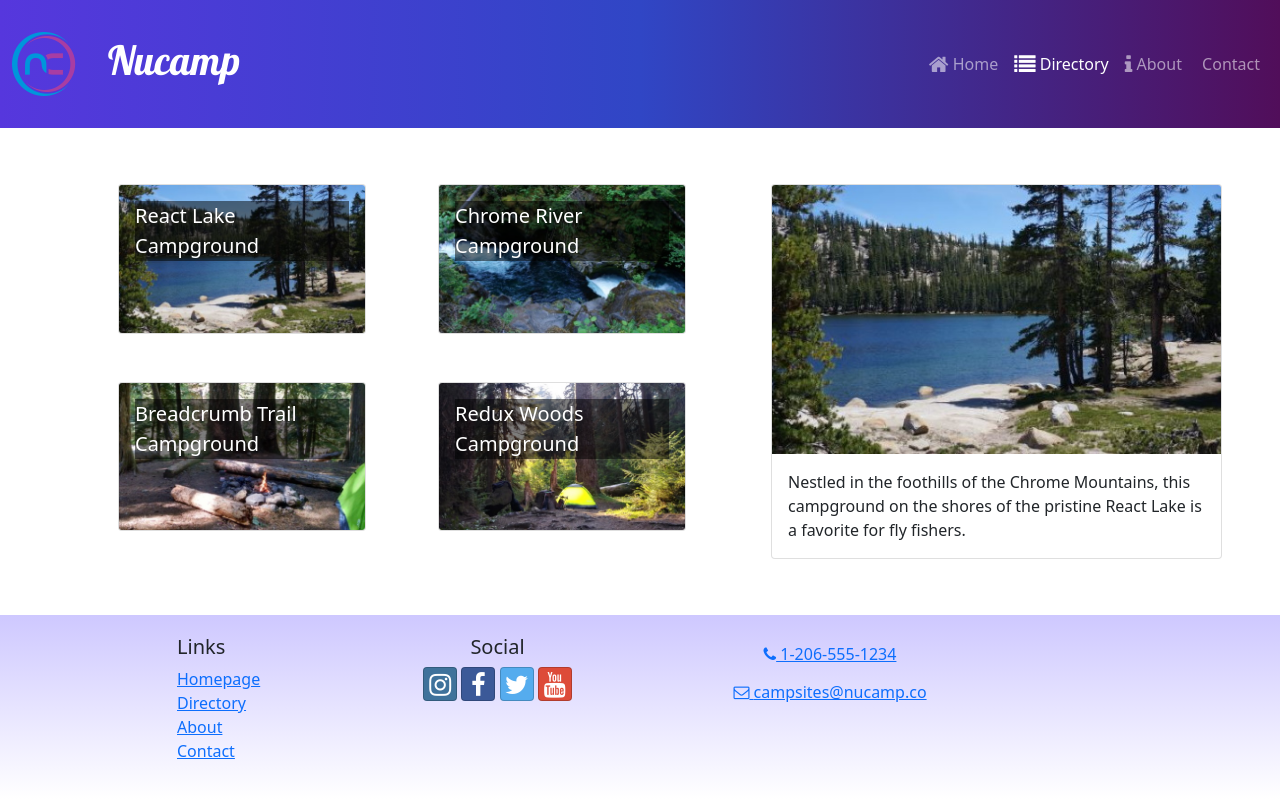
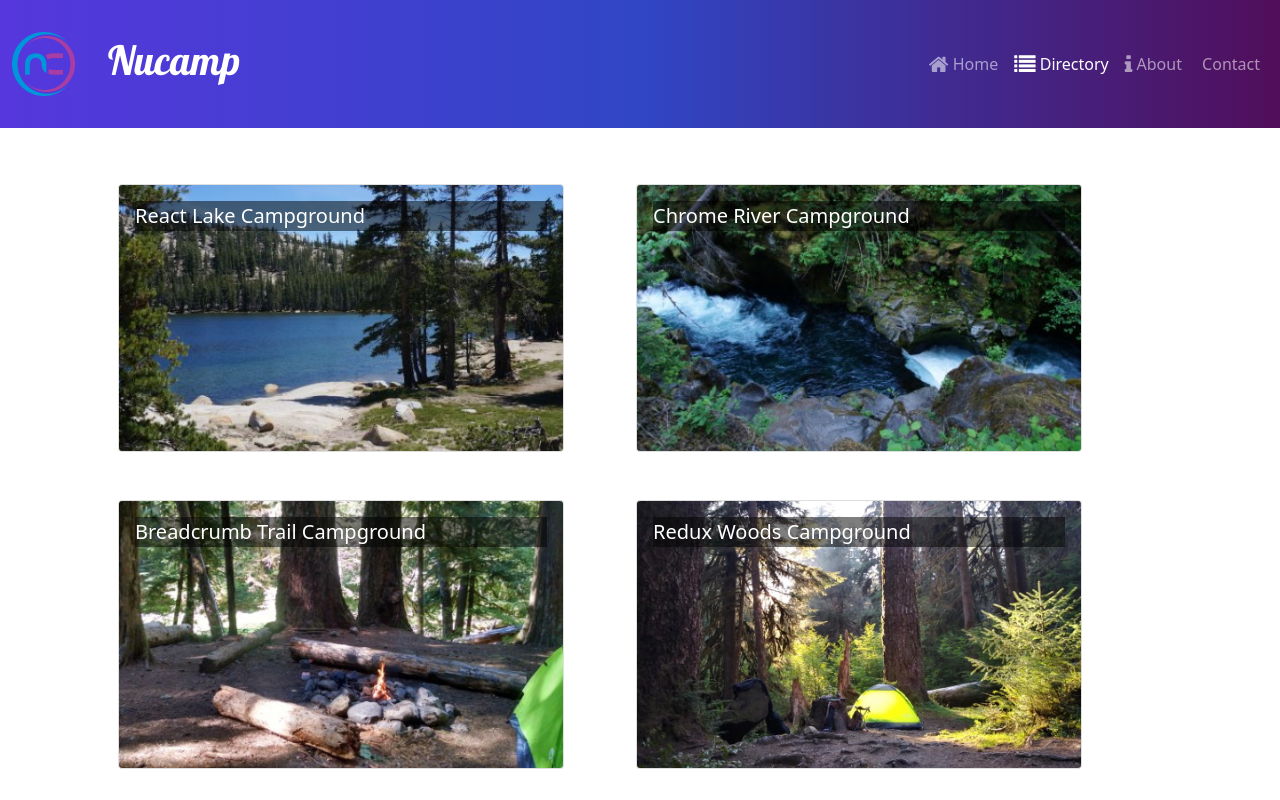
Before and after one commit to trautfish/nucampsite-react, a React (Create React App) app: page /directory in a window 1280 px wide. Shown: the top 800 px of the page. Built offline with nearby package versions, Linux system fonts and the light colour scheme.

Commit message:
CampsiteDetailPage w/ useParams()

```diff
--- a/src/App.js
+++ b/src/App.js
@@ -4,6 +4,7 @@
 import Header from "./components/Header";
 import Footer from "./components/Footer";
 import CampsitesDirectoryPage from './pages/CampsitesDirectoryPage';
+import CampsiteDetailPage from './pages/CampsiteDetailPage';
 import "./App.css";
 
 function App() {
@@ -14,6 +15,10 @@
                 <Route path='/' element={<HomePage />} />
                 <Route path='contact' element={<ContactPage />} />
                 <Route path='directory' element={<CampsitesDirectoryPage />} />
+                <Route
+                    path='directory/:campsiteId'
+                    element={<CampsiteDetailPage />}
+                />
             </Routes>
             <Footer />
         </div>
--- a/src/features/campsites/CampsiteCard.js
+++ b/src/features/campsites/CampsiteCard.js
@@ -1,8 +1,10 @@
 import { Card, CardImg, CardImgOverlay, CardTitle } from "reactstrap";
+import { Link } from 'react-router-dom';
 
 const CampsiteCard = ({ campsite }) => {
-    const { image, name } = campsite;
+    const { id, image, name } = campsite;
     return (
+        <Link to={`${id}`}>
             <Card>
                 <CardImg
                     width="100%"
@@ -13,6 +15,7 @@
                     <CardTitle>{name}</CardTitle>
                 </CardImgOverlay>
             </Card>
+        </Link>
     );
 };
 
--- a/src/features/campsites/CampsitesList.js
+++ b/src/features/campsites/CampsitesList.js
@@ -2,7 +2,7 @@
 import CampsiteCard from "./CampsiteCard";
 import { selectAllCampsites } from './campsitesSlice';
 
-const CampsitesList = ({ setCampsiteId }) => {
+const CampsitesList = () => {
     const campsites = selectAllCampsites();
 
     return (
@@ -13,7 +13,7 @@
                         md='5'
                         className='m-4'
                         key={campsite.id}
-                        onClick={() => setCampsiteId(campsite.id)}>
+                    >
                         <CampsiteCard campsite={campsite} />
                     </Col>
                 );
--- a/src/features/campsites/campsitesSlice.js
+++ b/src/features/campsites/campsitesSlice.js
@@ -5,7 +5,7 @@
 };
 
 export const selectCampsiteById = (id) => {
-    return CAMPSITES.find((campsite) => campsite.id === id);
+    return CAMPSITES.find((campsite) => campsite.id === parseInt(id));
 };
 
 export const selectFeaturedCampsite = () => {
--- /dev/null
+++ b/src/pages/CampsiteDetailPage.js
@@ -0,0 +1,19 @@
+import { Container, Row } from 'reactstrap';
+import { useParams } from 'react-router-dom';
+import { selectCampsiteById } from '../features/campsites/campsitesSlice';
+import CampsiteDetail from '../features/campsites/CampsiteDetail';
+
+const CampsiteDetailPage = () => {
+    const { campsiteId } = useParams();
+    const campsite = selectCampsiteById(campsiteId);
+
+    return (
+        <Container>
+            <Row>
+                <CampsiteDetail campsite={campsite} />
+            </Row>
+        </Container>
+    );
+}
+
+export default CampsiteDetailPage;
--- a/src/pages/CampsitesDirectoryPage.js
+++ b/src/pages/CampsitesDirectoryPage.js
@@ -1,23 +1,11 @@
-import { useState } from 'react';
-import { Container, Row, Col } from 'reactstrap';
-import CampsiteDetail from '../features/campsites/CampsiteDetail';
+import { Container } from 'reactstrap';
 import CampsitesList from '../features/campsites/CampsitesList';
-import { selectCampsiteById } from '../features/campsites/campsitesSlice';
+
 
 const CampsitesDirectoryPage = () => {
-    const [campsiteId, setCampsiteId] = useState(0);
-    const selectedCampsite = selectCampsiteById(campsiteId);
-
     return (
         <Container>
-            <Row>
-                <Col sm='5' md='7'>
-                    <CampsitesList setCampsiteId={setCampsiteId} />
-                </Col>
-                <Col sm='7' md='5'>
-                    <CampsiteDetail campsite={selectedCampsite} />
-                </Col>
-            </Row>
+            <CampsitesList />
         </Container>
     );
 };
```
Lines whose indentation alone changed are shown as unchanged.
